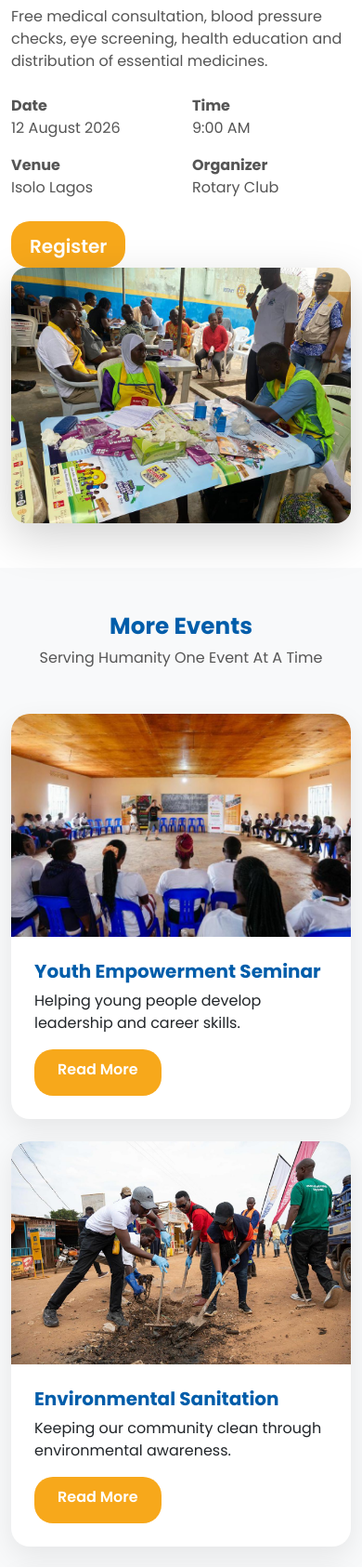
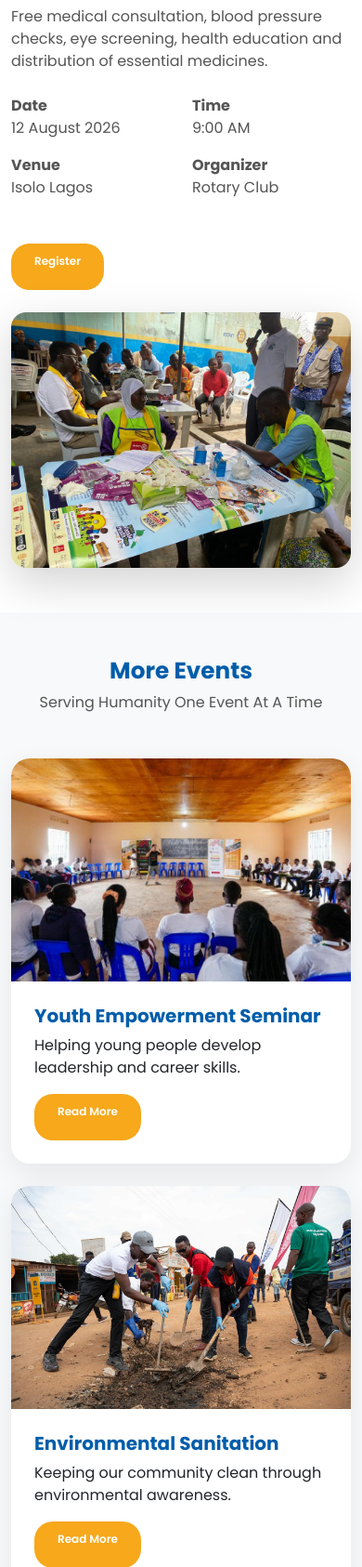
Before and after one commit to Clemsondeeboy/rotaryclub_isolo_metro, a PHP site: page /events.php in a window 390 px wide. Shown: the part 1452-3138 px from the top of the page at 93% size. Run offline with PHP 8.4, Linux system fonts and the light colour scheme; data that the repository does not hold is empty.

Commit message:
chganges made

```diff
--- a/assets/css/style.css
+++ b/assets/css/style.css
@@ -73,7 +73,7 @@ img {
   color: #fff;
   height: 50px !important;
   font-weight: 600;
-  padding: 12px 20px;
+  padding: 10px 25px !important;
   border-radius: 20px !important;
   transition: 0.3s;
 }
@@ -451,6 +451,10 @@ img {
 .ab-banner-text {
   padding: 8em;
 
+ h1{
+  font-weight: bold;
+ }
+
   p {
     font-weight: 400;
     font-size: 18px;
@@ -726,6 +730,22 @@ img {
 
     }
 
+    @media screen and (max-width: 768px) {
+      .contact-box p{
+        width: 100% !important;
+        font-size: 13px !important;
+      }
+      .ab-banner-text{
+        padding: 10px !important;
+      }
+      .btn-warning{
+        font-size: 12px !important;
+      }
+      .carousel-caption .caption-button a{
+        margin-bottom: 30px !important;
+      }
+    }
+
     .contact-form {
 
       background: #fff;
@@ -928,10 +948,7 @@ img {
         .newsletter-section .btn {
           height: 50px;   }
 
-      /* .fellowship-section {
 
-        background: #f8f9fa;
-      } */
 
     .top-title {
 
@@ -1071,7 +1088,7 @@ img {
 
     }
 
-    @media(max-width:768px) {
+    @media screen and (max-width:768px) {
 
       .welcome-box {
 
--- a/contact.php
+++ b/contact.php
@@ -2,7 +2,6 @@
 include "includes/header.php";
 include "includes/navbar.php";
 ?>
-
 
 <section class="contact-banner py-5">
     <div class="w3l-breadcrumb py-lg-5">
--- a/events.php
+++ b/events.php
@@ -105,7 +105,7 @@ of essential medicines.
 
 </p>
 
-<div class="row mt-4">
+<div class="row mt-4 mb-4">
 
 <div class="col-6">
 
@@ -143,7 +143,7 @@ Rotary Club
 
 <a href="#"
 
-class="btn btn-warning btn-lg mt-4">
+class="btn btn-warning btn-lg mt-4 mb-4">
 
 Register
 
--- a/index.php
+++ b/index.php
@@ -35,13 +35,15 @@ include "includes/navbar.php";
                     humanitarian service, leadership and fellowship.
                 </p>
 
-                <a href="about.php" class="btn btn-warning btn-lg">
+               <div class="caption-button">
+               <a href="about.php" class="btn btn-warning btn-lg">
                     Learn More
                 </a>
 
                 <a href="join.php" class="btn btn-outline-light btn-lg">
                     Join Us
                 </a>
+               </div>
 
             </div>
 
```
